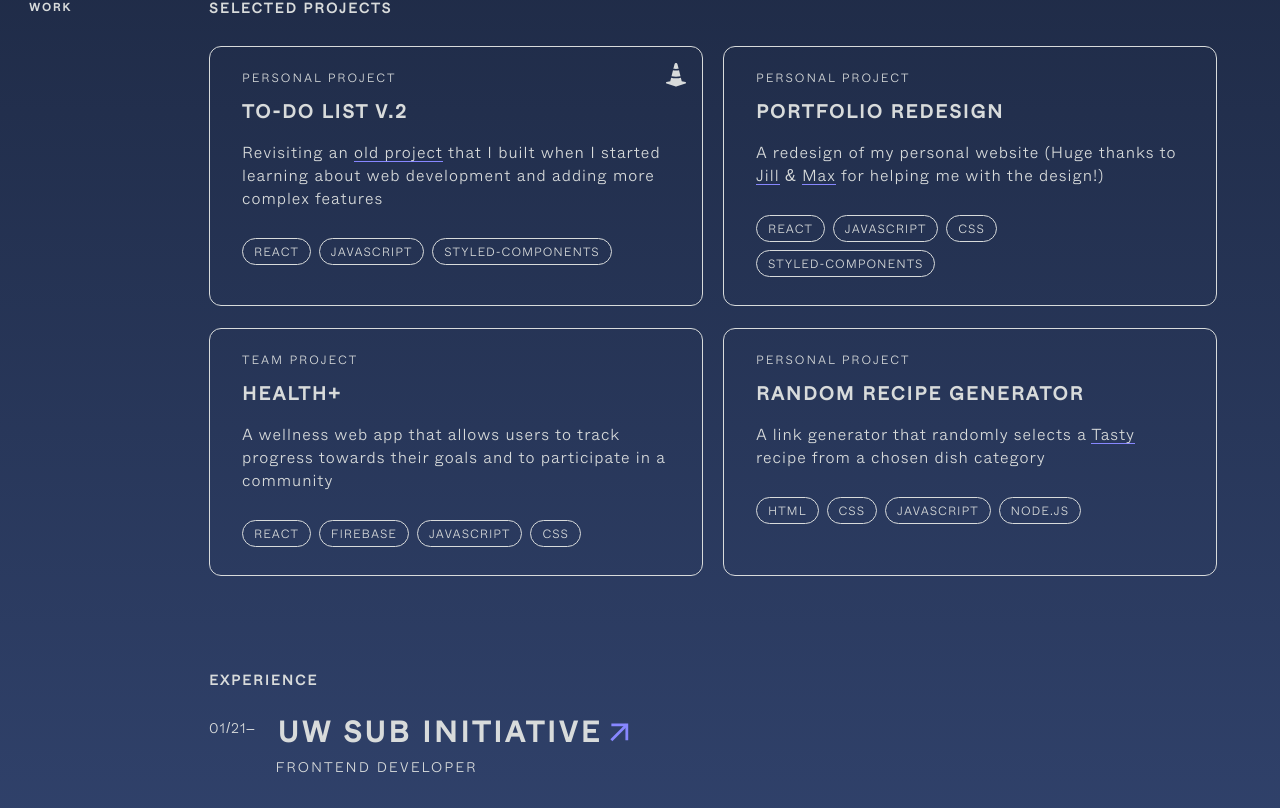
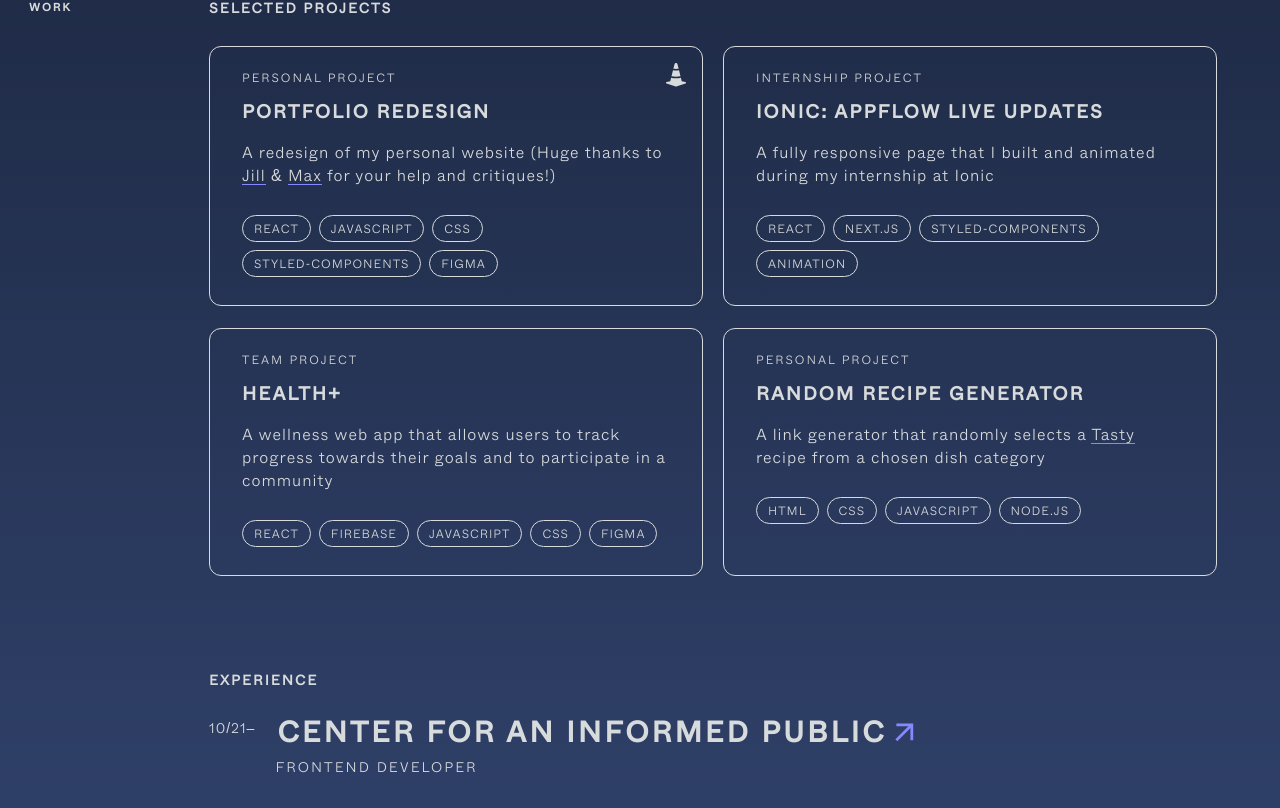
Before and after one commit to audrey-kho/audrey-kho.github.io, a React (Create React App) app: page / in a window 1280 px wide. Shown: the part 872-1680 px from the top of the page. Built offline with nearby package versions, Linux system fonts and the light colour scheme; some icons are missing.

Commit message:
updated content

```diff
--- a/src/components/Contact.js
+++ b/src/components/Contact.js
@@ -33,8 +33,7 @@ export default function Contact({ firebaseConfig }) {
           <SectionHeading>SAY HELLO!</SectionHeading>
           <p style={{ fontSize: "0.85em" }}>
             Feel free to leave a message here and I'll send back a reply as soon
-            as I can. If this is an urgent matter, shoot me an email via{" "}
-            <a href="mail:audreyckho@gmail.com">audreyckho@gmail.com</a> :)
+            as I can!
           </p>
           <form
             autoComplete="on"
--- a/src/data/work.json
+++ b/src/data/work.json
@@ -1,5 +1,14 @@
 {
   "experience": [
+    {
+      "name": "Center for an Informed Public",
+      "link": "https://www.cip.uw.edu/research/#projects",
+      "role": "Frontend Developer",
+      "description": [
+        ""
+      ],
+      "time": "10/21&ndash;<br/>"
+    },
     {
       "name": "UW SUB Initiative",
       "link": "https://github.com/ReThink-SUB",
@@ -32,25 +41,25 @@
   ],
   "projects": [
     {
-      "name": "To-do List v.2",
-      "link": "",
+      "name": "Portfolio Redesign",
+      "link": "https://audrey-kho.github.io/",
       "type": "Personal Project",
-      "description": "Revisiting an <a href='/todo-list' target='_blank' rel='noreferrer'>old project</a> that I built when I started learning about web development and adding more complex features",
-      "technologies": ["React", "JavaScript", "styled-components"]
+      "description": "A redesign of my personal website (Huge thanks to <a href='https://www.jtiutan.com/' target='_blank' rel='noreferrer'>Jill</a> &amp; <a href='https://maxinekho.com/' target='_blank' rel='noreferrer'>Max</a> for your help and critiques!)",
+      "technologies": ["React", "JavaScript", "CSS", "styled-components", "Figma"]
     },
     {
-      "name": "Portfolio Redesign",
-      "link": "",
-      "type": "Personal Project",
-      "description": "A redesign of my personal website (Huge thanks to <a href='https://www.jtiutan.com/' target='_blank' rel='noreferrer'>Jill</a> &amp; <a href='https://maxinekho.com/' target='_blank' rel='noreferrer'>Max</a> for helping me with the design!)",
-      "technologies": ["React", "JavaScript", "CSS", "styled-components"]
+      "name": "Ionic: Appflow Live Updates",
+      "link": "https://ionic.io/appflow/live-updates",
+      "type": "Internship Project",
+      "description": "A fully responsive page that I built and animated during my internship at Ionic",
+      "technologies": ["React", "Next.js", "styled-components", "Animation"]
     },
     {
       "name": "Health+",
       "link": "https://project-2-audrey-kho.web.app/",
       "type": "Team Project",
       "description": "A wellness web app that allows users to track progress towards their goals and to participate in a community",
-      "technologies": ["React", "Firebase", "JavaScript", "CSS"]
+      "technologies": ["React", "Firebase", "JavaScript", "CSS", "Figma"]
     },
     {
       "name": "Random Recipe Generator",
```
